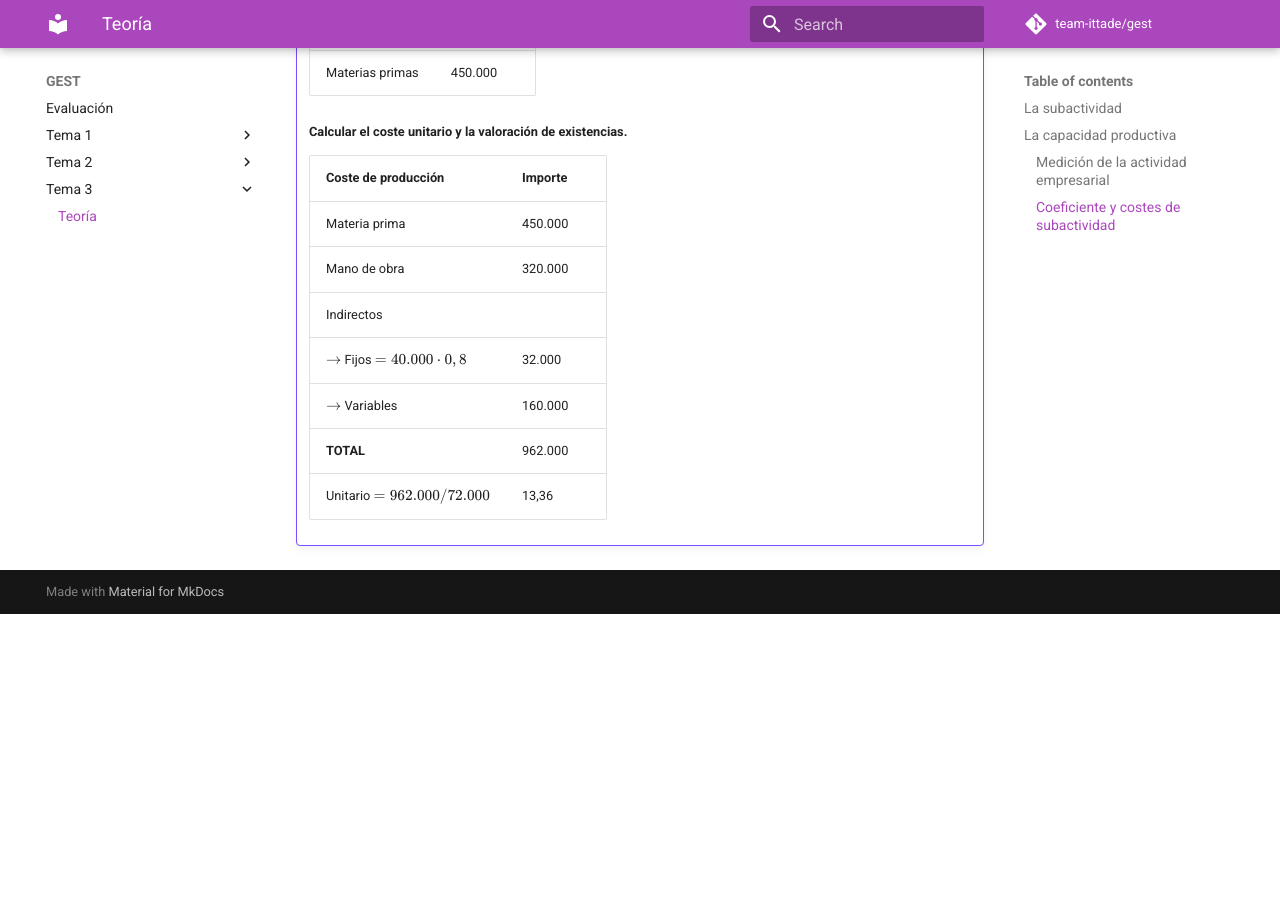
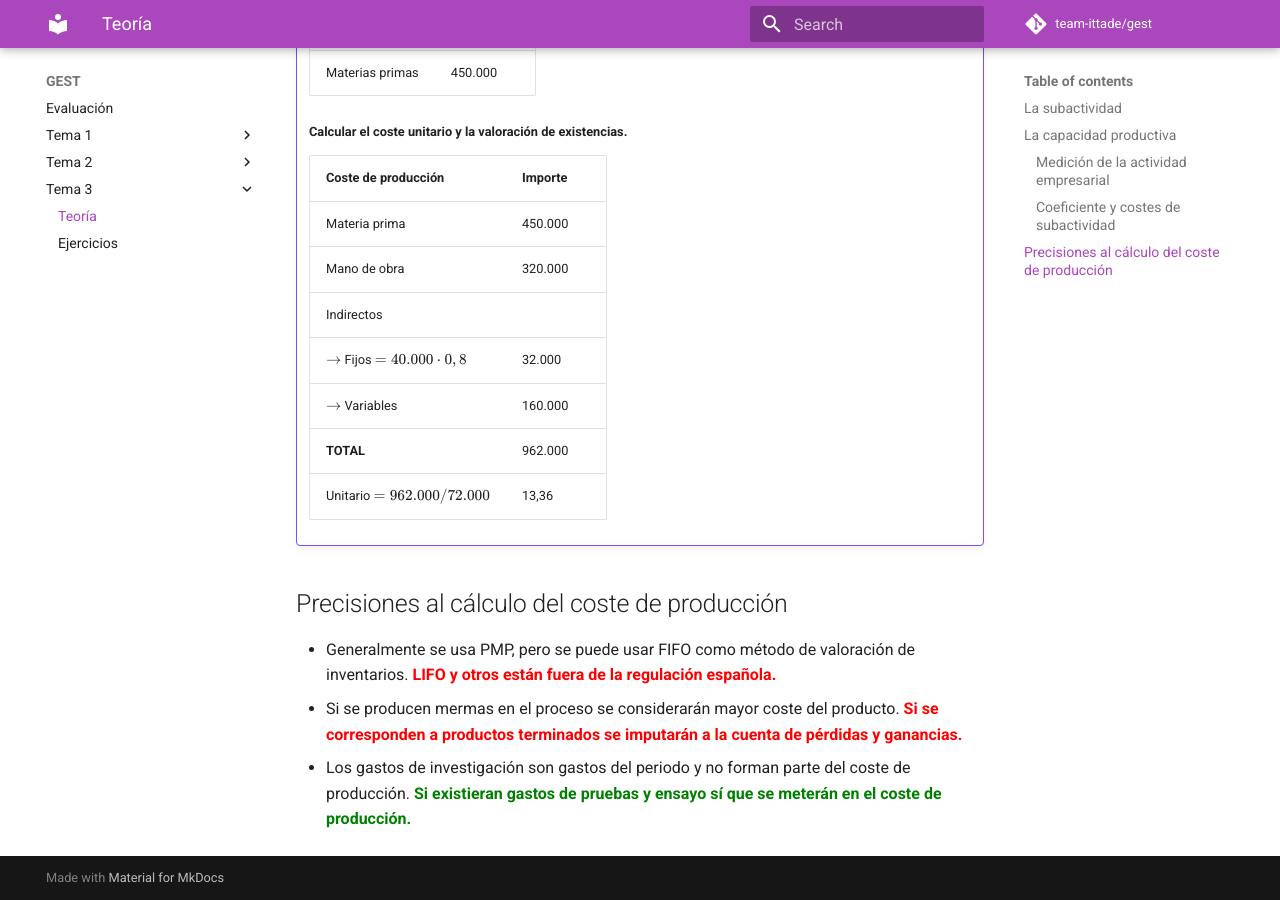
Before and after one commit to team-ittade/gest, an MkDocs documentation site: the page built from docs/tema-3/index.md, in a window 1280 px wide and 900 px high, scrolled down 1780 px. Built offline with MkDocs 1.6.1 and Material for MkDocs 9.7.7, drawn with Linux system fonts in a browser that asks for light colours; comment, search, counter and statistics services are not loaded; before the commit the page ends 2394 px from its top, so only the background shows below that.

Commit message:
2021-03-05 - tema 3 + ejercicio 13

```diff
--- a/docs/tema-3/index.md
+++ b/docs/tema-3/index.md
@@ -66,3 +66,12 @@ Variables **técnicas** o unidades de obra que permiten la medición de la activ
     | $\rightarrow$ Variables|160.000|
     |**TOTAL**|962.000
     |Unitario $=962.000/72.000$|13,36|
+
+## Precisiones al cálculo del coste de producción
+
+- Generalmente se usa PMP, pero se puede usar FIFO como método de valoración de inventarios.
+  **LIFO y otros están fuera de la regulación española.**{.red}
+- Si se producen mermas en el proceso se considerarán mayor coste del producto.
+  **Si se corresponden a productos terminados se imputarán a la cuenta de pérdidas y ganancias.**{.red}
+- Los gastos de investigación son gastos del periodo y no forman parte del coste de producción.
+  **Si existieran gastos de pruebas y ensayo sí que se meterán en el coste de producción.**{.green}
--- a/mkdocs.yml
+++ b/mkdocs.yml
@@ -18,6 +18,7 @@ nav:
       Ejercicios: tema-2/ejercicios.md
   - Tema 3:
       Teoría: tema-3/index.md
+      Ejercicios: tema-3/ejercicios.md
 
 repo_name: team-ittade/gest
 repo_url: https://github.com/team-ittade/gest
```
Also changed, not shown: docs/tema-3/ejercicios.md (added, +19 -0 lines).
